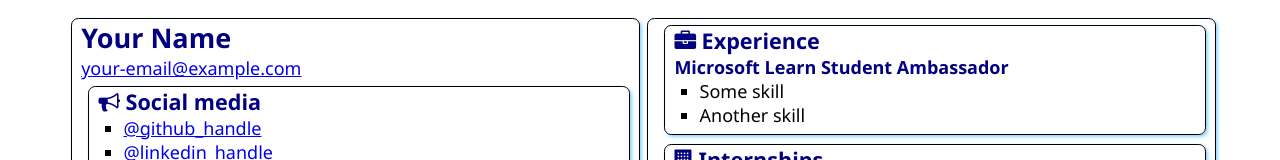
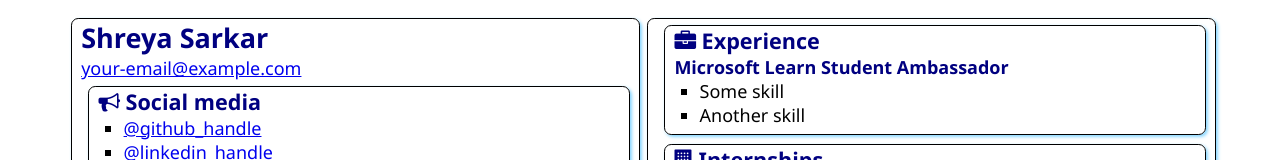
Before and after one commit to zugzwang03/SATechnicalOnboarding, a plain HTML site: page src/index.html in a window 1280 px wide. Shown: the top 160 px of the page. Drawn offline with Linux system fonts and the light colour scheme.

Commit message:
Added my name
My name has been added to my resume.

```diff
--- a/src/index.html
+++ b/src/index.html
@@ -12,7 +12,7 @@
 <body>
     <main>
         <article class="box">
-            <h1>Your Name</h1>
+            <h1>Shreya Sarkar</h1>
             <div><a href="mailto:your.email@example.com">your-email@example.com</a></div>
 
             <section class="box">
```
